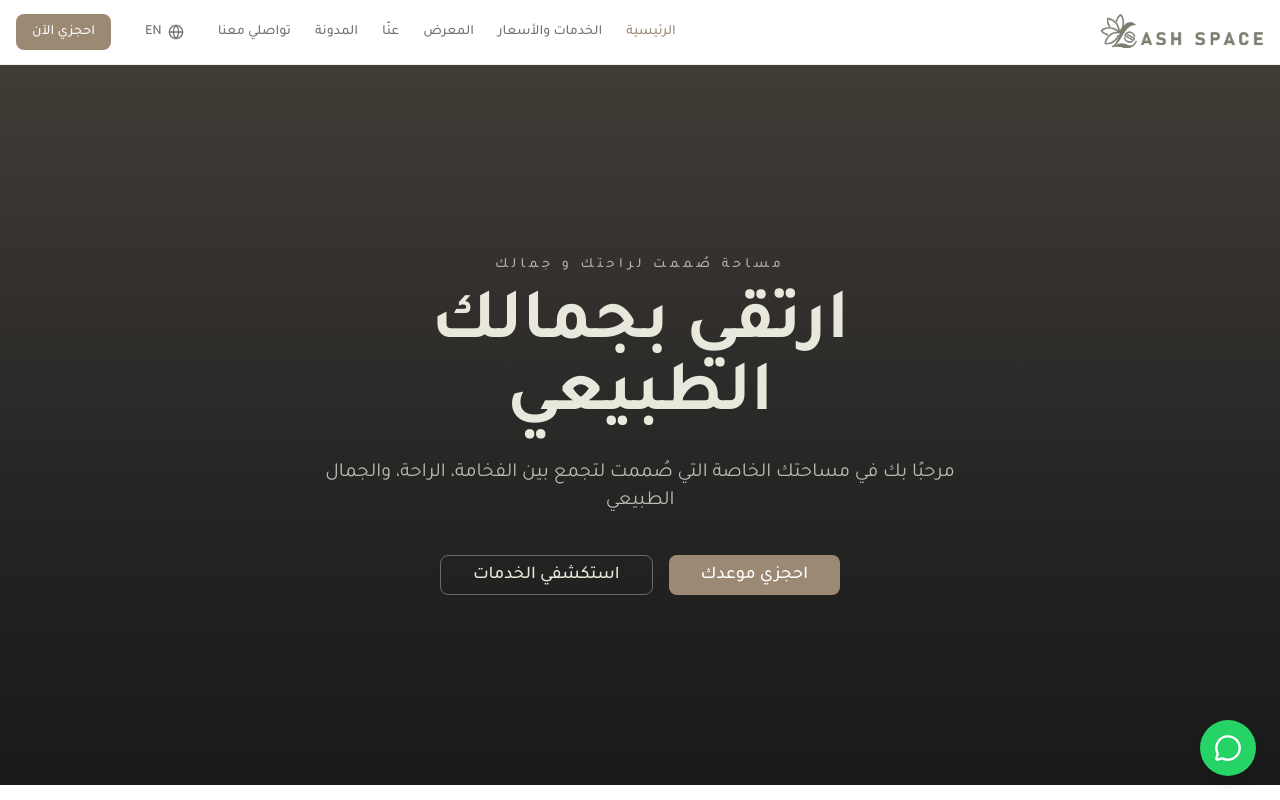
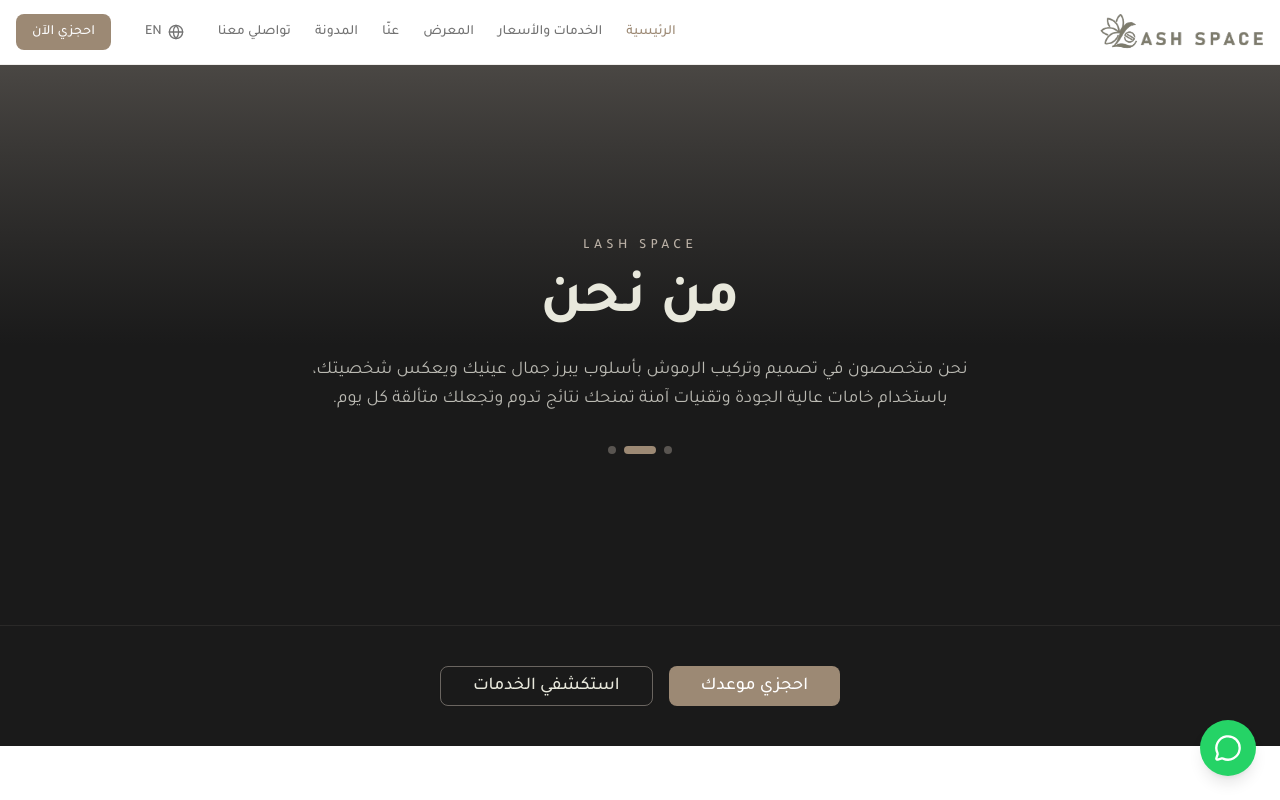
Before and after one commit to mghassanj/lash-space, a Next.js app: page / in a window 1280 px wide. Shown: the top 800 px of the page. Built offline with nearby package versions, Linux system fonts and the light colour scheme; a web font is replaced by a local one.

Commit message:
feat: hero section slider — 3 rotating slides (welcome, about us, our mission) with fixed CTA below

```diff
--- a/src/app/(public)/page.tsx
+++ b/src/app/(public)/page.tsx
@@ -1,6 +1,8 @@
 "use client";
 
+import { useState, useEffect, useCallback } from "react";
 import Link from "next/link";
+import Image from "next/image";
 import { Award, Heart, Sparkles, Star } from "lucide-react";
 import { Button } from "@/components/ui/button";
 import {
@@ -13,6 +15,112 @@ import {
 import { Section } from "@/components/public/Section";
 import { InstagramFeed } from "@/components/public/InstagramFeed";
 import { useI18n } from "@/lib/i18n";
+
+const heroSlides = [
+  {
+    titleKey: "hero.slide1.title",
+    descKey: "hero.slide1.description",
+    bg: "from-[#9C8974]/40 via-[#1A1A1A]/60 to-[#1A1A1A]",
+    image: "/images/hero-1.jpg",
+  },
+  {
+    titleKey: "hero.slide2.title",
+    descKey: "hero.slide2.description",
+    bg: "from-[#BAB0A5]/30 via-[#1A1A1A]/60 to-[#1A1A1A]",
+    image: "/images/hero-2.jpg",
+  },
+  {
+    titleKey: "hero.slide3.title",
+    descKey: "hero.slide3.description",
+    bg: "from-[#898A73]/30 via-[#1A1A1A]/60 to-[#1A1A1A]",
+    image: "/images/hero-3.jpg",
+  },
+];
+
+function HeroSection({ t, locale }: { t: (key: string) => string; locale: string }) {
+  const [current, setCurrent] = useState(0);
+  const [fade, setFade] = useState(true);
+
+  const nextSlide = useCallback(() => {
+    setFade(false);
+    setTimeout(() => {
+      setCurrent((prev) => (prev + 1) % heroSlides.length);
+      setFade(true);
+    }, 400);
+  }, []);
+
+  useEffect(() => {
+    const timer = setInterval(nextSlide, 5000);
+    return () => clearInterval(timer);
+  }, [nextSlide]);
+
+  const slide = heroSlides[current];
+
+  return (
+    <>
+      {/* Part 1: Animated Slider */}
+      <section className="relative flex min-h-[60vh] items-center justify-center overflow-hidden bg-[#1A1A1A] md:min-h-[70vh]">
+        {/* Background images */}
+        {heroSlides.map((s, i) => (
+          <div
+            key={i}
+            className={`absolute inset-0 bg-gradient-to-b ${s.bg} transition-opacity duration-700 ${i === current ? "opacity-100" : "opacity-0"}`}
+          />
+        ))}
+
+        {/* Content */}
+        <div className="container relative z-10 mx-auto px-4 text-center">
+          <div className={`transition-all duration-500 ${fade ? "translate-y-0 opacity-100" : "translate-y-4 opacity-0"}`}>
+            <p className="mb-4 text-sm font-medium uppercase tracking-[0.15em] text-[#BAB0A5] md:tracking-[0.3em]">
+              LASH SPACE
+            </p>
+            <h1 className="mb-6 font-serif text-4xl font-bold text-[#E8E8DC] md:text-6xl">
+              {t(slide.titleKey)}
+            </h1>
+            <p className="mx-auto max-w-2xl text-base leading-relaxed text-[#BBBAB3] md:text-lg">
+              {t(slide.descKey)}
+            </p>
+          </div>
+
+          {/* Slide indicators */}
+          <div className="mt-8 flex items-center justify-center gap-2">
+            {heroSlides.map((_, i) => (
+              <button
+                key={i}
+                onClick={() => { setFade(false); setTimeout(() => { setCurrent(i); setFade(true); }, 400); }}
+                className={`h-2 rounded-full transition-all duration-300 ${i === current ? "w-8 bg-[#9C8974]" : "w-2 bg-[#BAB0A5]/40 hover:bg-[#BAB0A5]/60"}`}
+                aria-label={`Slide ${i + 1}`}
+              />
+            ))}
+          </div>
+        </div>
+      </section>
+
+      {/* Part 2: Fixed CTA */}
+      <section className="bg-[#1A1A1A] py-10 border-t border-[#BAB0A5]/10">
+        <div className="container mx-auto px-4 text-center">
+          <div className="flex flex-col items-center justify-center gap-4 sm:flex-row">
+            <Button
+              asChild
+              size="lg"
+              className="bg-[#9C8974] px-8 text-lg text-white hover:bg-[#7A6B5A]"
+            >
+              <Link href="/booking">{t("hero.bookAppointment")}</Link>
+            </Button>
+            <Button
+              asChild
+              size="lg"
+              variant="outline"
+              className="border-[#BAB0A5]/50 bg-transparent px-8 text-lg text-[#E8E8DC] hover:border-[#9C8974] hover:bg-[#9C8974]/10"
+            >
+              <Link href="/services">{t("hero.exploreServices")}</Link>
+            </Button>
+          </div>
+        </div>
+      </section>
+    </>
+  );
+}
 
 export default function HomePage() {
   const { t, locale } = useI18n();
@@ -94,40 +202,8 @@ export default function HomePage() {
 
   return (
     <>
-      {/* Hero Section */}
-      <section className="relative flex min-h-[90vh] items-center justify-center overflow-hidden bg-[#1A1A1A]">
-        <div className="absolute inset-0 bg-gradient-to-b from-[#9C8974]/30 via-[#BAB0A5]/10 to-[#1A1A1A]" />
-        <div className="container relative z-10 mx-auto px-4 text-center">
-          <p className="mb-4 text-sm font-medium uppercase tracking-[0.15em] text-[#BAB0A5] md:tracking-[0.3em]">
-            {t("hero.subtitle")}
-          </p>
-          <h1 className="mb-6 font-serif text-5xl font-bold text-[#E8E8DC] md:text-7xl">
-            {t("hero.title1")}
-            <br />
-            {t("hero.title2")}
-          </h1>
-          <p className="mx-auto mb-10 max-w-2xl text-lg text-[#BBBAB3] md:text-xl">
-            {t("hero.description")}
-          </p>
-          <div className="flex flex-col items-center justify-center gap-4 sm:flex-row">
-            <Button
-              asChild
-              size="lg"
-              className="bg-[#9C8974] px-8 text-lg text-white hover:bg-[#7A6B5A]"
-            >
-              <Link href="/booking">{t("hero.bookAppointment")}</Link>
-            </Button>
-            <Button
-              asChild
-              size="lg"
-              variant="outline"
-              className="border-[#BAB0A5]/50 bg-transparent px-8 text-lg text-[#E8E8DC] hover:border-[#9C8974] hover:bg-[#9C8974]/10"
-            >
-              <Link href="/services">{t("hero.exploreServices")}</Link>
-            </Button>
-          </div>
-        </div>
-      </section>
+      {/* Hero Section — Slider + CTA */}
+      <HeroSection t={t} locale={locale} />
 
       {/* Featured Services */}
       <Section className="bg-white">
--- a/src/lib/i18n.tsx
+++ b/src/lib/i18n.tsx
@@ -31,13 +31,21 @@ const translations: Record<string, Record<Locale, string>> = {
   "nav.contact": { ar: "تواصلي معنا", en: "Contact" },
   "nav.bookNow": { ar: "احجزي الآن", en: "Book Now" },
 
-  // Hero
-  "hero.subtitle": { ar: "مساحة صُممت لراحتك و جمالك", en: "A Space Designed for Your Comfort & Beauty" },
-  "hero.title1": { ar: "ارتقي بجمالك", en: "Elevate Your" },
-  "hero.title2": { ar: "الطبيعي", en: "Natural Beauty" },
-  "hero.description": {
-    ar: "مرحبًا بك في مساحتك الخاصة التي صُممت لتجمع بين الفخامة، الراحة، والجمال الطبيعي",
-    en: "Welcome to your own space, designed to bring together luxury, comfort, and natural beauty",
+  // Hero Slider
+  "hero.slide1.title": { ar: "ترحيب", en: "Welcome" },
+  "hero.slide1.description": {
+    ar: "مرحباً بك في مساحتك الخاصة التي صُممت بعناية لتجمع بين الفخامة، الراحة، والجمال الطبيعي.",
+    en: "Welcome to your own space, carefully designed to bring together luxury, comfort, and natural beauty.",
+  },
+  "hero.slide2.title": { ar: "من نحن", en: "About Us" },
+  "hero.slide2.description": {
+    ar: "نحن متخصصون في تصميم وتركيب الرموش بأسلوب يبرز جمال عينيك ويعكس شخصيتك، باستخدام خامات عالية الجودة وتقنيات آمنة تمنحك نتائج تدوم وتجعلك متألقة كل يوم.",
+    en: "We specialize in designing and applying lashes in a style that highlights the beauty of your eyes and reflects your personality, using high-quality materials and safe techniques that give you lasting results.",
+  },
+  "hero.slide3.title": { ar: "هدفنا", en: "Our Mission" },
+  "hero.slide3.description": {
+    ar: "نؤمن أن كل سيدة تستحق أن تشعر بالثقة والجمال في أجواء مريحة وهادئة، بعيداً عن صخب الحياة اليومية. هدفنا هو أن تكون تجربتك معنا أكثر من مجرد موعد تجميلي... بل لحظة خاصة لك تستحقينها.",
+    en: "We believe every woman deserves to feel confident and beautiful in a comfortable, peaceful atmosphere, away from the hustle of daily life. Our goal is for your experience with us to be more than just a beauty appointment... but a special moment you deserve.",
   },
   "hero.bookAppointment": { ar: "احجزي موعدك", en: "Book Your Appointment" },
   "hero.exploreServices": { ar: "استكشفي الخدمات", en: "Explore Services" },
```
